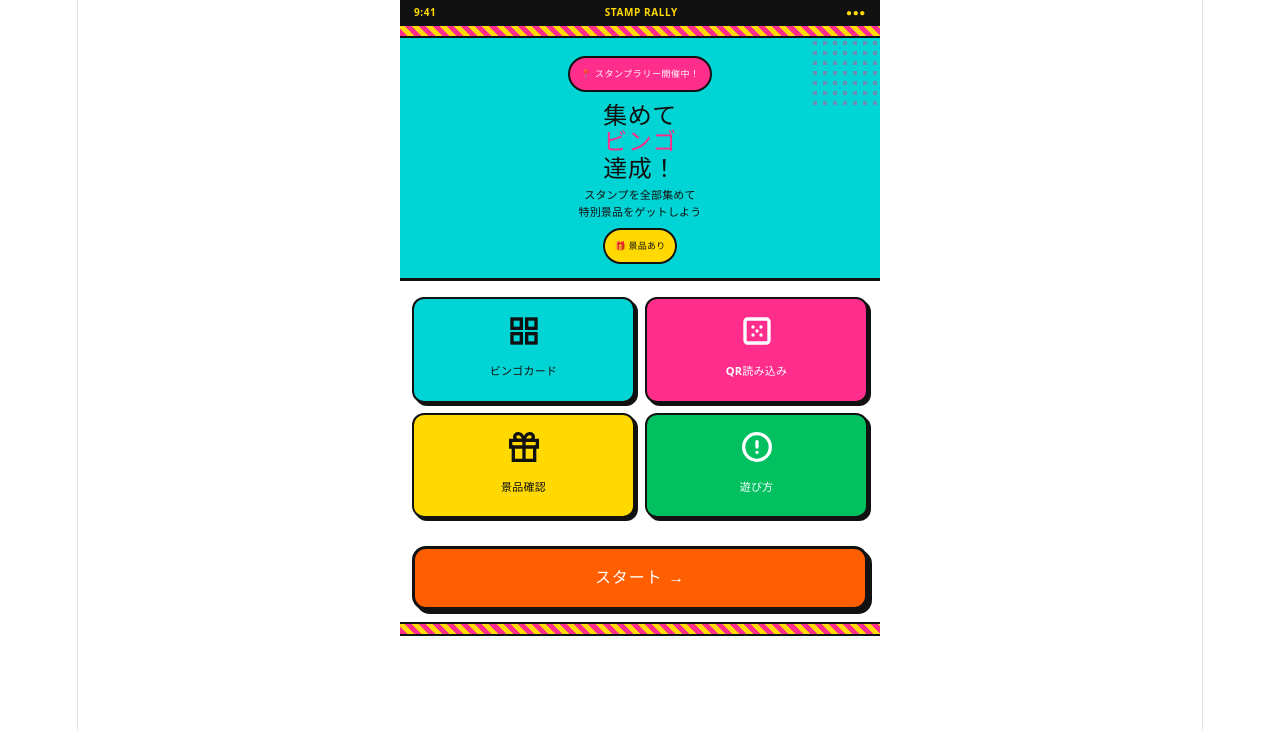
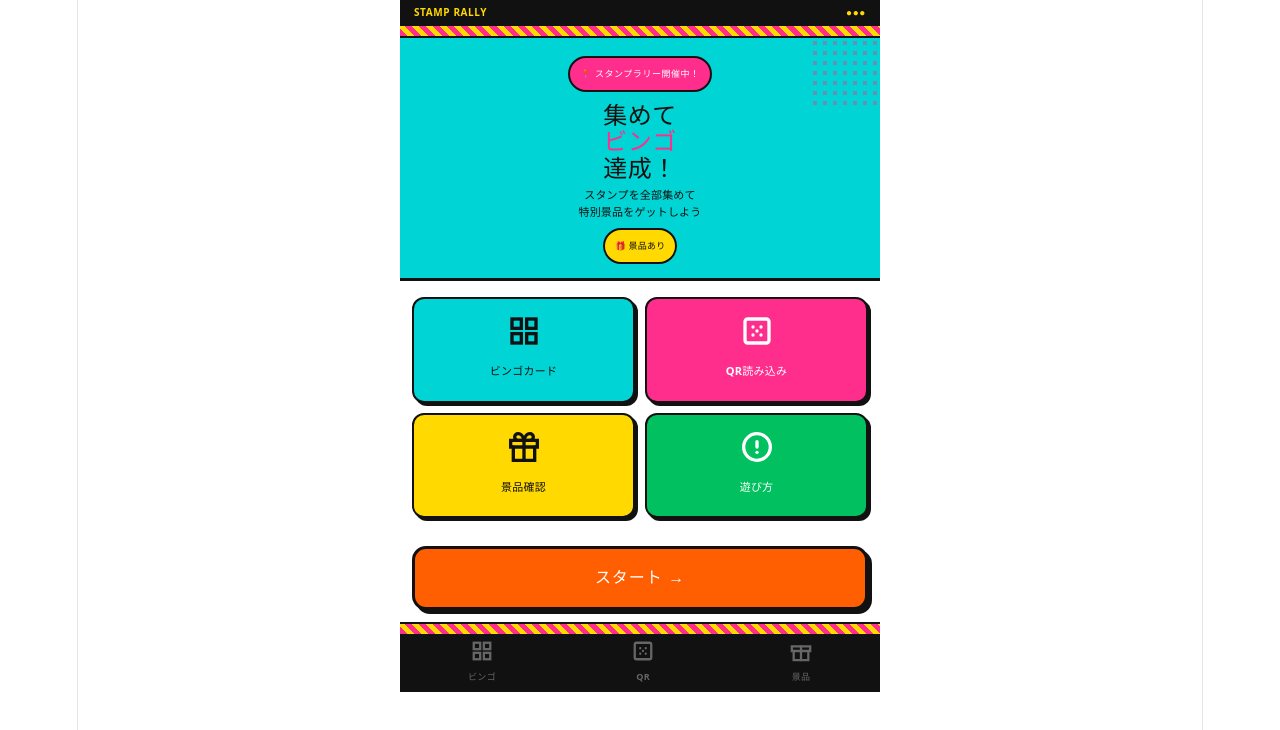
Before and after one commit to syun17/stamp_rally, a React (Vite) app in the folder stamp_rally_front/: page / in a window 1280 px wide. Shown: the top 730 px of the page. Built offline with nearby package versions, Linux system fonts and the light colour scheme.

Commit message:
各コンポーネントにcurrentScreenプロパティを追加し、ステータスバーをリファクタリングしました。タブバーを追加して、画面遷移を改善しました。

```diff
--- a/stamp_rally_front/src/App.jsx
+++ b/stamp_rally_front/src/App.jsx
@@ -16,11 +16,11 @@ function App() {
 
   return (
     <div className="phone">
-      {currentScreen === 'home' && <Home navigate={navigate} />}
+      {currentScreen === 'home' && <Home navigate={navigate} currentScreen={currentScreen} />}
       {currentScreen === 'bingo' && <Bingo navigate={navigate} currentScreen={currentScreen} />}
       {currentScreen === 'qr' && <Qr navigate={navigate} currentScreen={currentScreen} />}
       {currentScreen === 'prize' && <Prize navigate={navigate} currentScreen={currentScreen} />}
-      {currentScreen === 'manual' && <Manual navigate={navigate} />}
+      {currentScreen === 'manual' && <Manual navigate={navigate} currentScreen={currentScreen} />}
     </div>
   );
 }
--- a/stamp_rally_front/src/components/Bingo.jsx
+++ b/stamp_rally_front/src/components/Bingo.jsx
@@ -101,7 +101,7 @@ const Bingo = ({ navigate, currentScreen }) => {
 
   return (
     <div className="screen">
-      <div className="status-bar"><span>9:41</span><span>STAMP RALLY</span><span>●●●</span></div>
+      <div className="status-bar"><span>STAMP RALLY</span><span>●●●</span></div>
       <div className="nav-bar" style={{ background: '#FFD900' }}>
         <div className="nav-back clickable" onClick={() => navigate('home')}>‹ ホーム</div>
         <div className="nav-title">スタンプカード</div>
--- a/stamp_rally_front/src/components/Home.jsx
+++ b/stamp_rally_front/src/components/Home.jsx
@@ -1,7 +1,7 @@
-const Home = ({ navigate }) => {
+const Home = ({ navigate, currentScreen }) => {
   return (
     <div className="screen">
-      <div className="status-bar"><span>9:41</span><span>STAMP RALLY</span><span>●●●</span></div>
+      <div className="status-bar"><span>STAMP RALLY</span><span>●●●</span></div>
       <div className="stripe"></div>
       <div className="home-hero">
         <div className="hero-dots-deco"></div>
@@ -41,6 +41,27 @@ const Home = ({ navigate }) => {
       <div style={{ flex: 1 }}></div>
       <div className="big-btn clickable" onClick={() => navigate('bingo')}>スタート →</div>
       <div className="stripe"></div>
+      <div className="tab-bar">
+        <div className={`tab-item clickable ${currentScreen === 'bingo' ? 'active' : ''}`} onClick={() => navigate('bingo')}>
+          <svg className="tab-icon" viewBox="0 0 24 24" fill="none" stroke="currentColor" strokeWidth="2.5" strokeLinecap="round">
+            <rect x="3" y="3" width="7" height="7" /><rect x="14" y="3" width="7" height="7" />
+            <rect x="3" y="14" width="7" height="7" /><rect x="14" y="14" width="7" height="7" />
+          </svg>
+          ビンゴ
+        </div>
+        <div className={`tab-item clickable ${currentScreen === 'qr' ? 'active' : ''}`} onClick={() => navigate('qr')}>
+          <svg className="tab-icon" viewBox="0 0 24 24" fill="none" stroke="currentColor" strokeWidth="2.5" strokeLinecap="round">
+            <rect x="3" y="3" width="18" height="18" rx="2" /><path d="M9 9h.01M15 9h.01M9 15h.01M15 15h.01M12 12h.01" />
+          </svg>
+          QR
+        </div>
+        <div className={`tab-item clickable ${currentScreen === 'prize' ? 'active' : ''}`} onClick={() => navigate('prize')}>
+          <svg className="tab-icon" viewBox="0 0 24 24" fill="none" stroke="currentColor" strokeWidth="2.5" strokeLinecap="round">
+            <path d="M20 12V22H4V12" /><path d="M22 7H2v5h20V7z" /><path d="M12 22V7" />
+          </svg>
+          景品
+        </div>
+      </div>
     </div>
   );
 };
--- a/stamp_rally_front/src/components/Manual.jsx
+++ b/stamp_rally_front/src/components/Manual.jsx
@@ -1,7 +1,7 @@
-const Manual = ({ navigate }) => {
+const Manual = ({ navigate, currentScreen }) => {
   return (
     <div className="screen">
-      <div className="status-bar"><span>9:41</span><span>STAMP RALLY</span><span>●●●</span></div>
+      <div className="status-bar"><span>STAMP RALLY</span><span>●●●</span></div>
       <div className="nav-bar" style={{ background: '#00C060' }}>
         <div className="nav-back clickable" style={{ color: '#FFD900' }} onClick={() => navigate('home')}>‹ 戻る</div>
         <div className="nav-title" style={{ color: '#FFF' }}>遊び方</div>
@@ -37,6 +37,27 @@ const Manual = ({ navigate }) => {
           </div>
         </div>
       </div>
+      <div className="tab-bar">
+        <div className={`tab-item clickable ${currentScreen === 'bingo' ? 'active' : ''}`} onClick={() => navigate('bingo')}>
+          <svg className="tab-icon" viewBox="0 0 24 24" fill="none" stroke="currentColor" strokeWidth="2.5" strokeLinecap="round">
+            <rect x="3" y="3" width="7" height="7" /><rect x="14" y="3" width="7" height="7" />
+            <rect x="3" y="14" width="7" height="7" /><rect x="14" y="14" width="7" height="7" />
+          </svg>
+          ビンゴ
+        </div>
+        <div className={`tab-item clickable ${currentScreen === 'qr' ? 'active' : ''}`} onClick={() => navigate('qr')}>
+          <svg className="tab-icon" viewBox="0 0 24 24" fill="none" stroke="currentColor" strokeWidth="2.5" strokeLinecap="round">
+            <rect x="3" y="3" width="18" height="18" rx="2" /><path d="M9 9h.01M15 9h.01M9 15h.01M15 15h.01M12 12h.01" />
+          </svg>
+          QR
+        </div>
+        <div className={`tab-item clickable ${currentScreen === 'prize' ? 'active' : ''}`} onClick={() => navigate('prize')}>
+          <svg className="tab-icon" viewBox="0 0 24 24" fill="none" stroke="currentColor" strokeWidth="2.5" strokeLinecap="round">
+            <path d="M20 12V22H4V12" /><path d="M22 7H2v5h20V7z" /><path d="M12 22V7" />
+          </svg>
+          景品
+        </div>
+      </div>
     </div>
   );
 };
--- a/stamp_rally_front/src/components/Prize.jsx
+++ b/stamp_rally_front/src/components/Prize.jsx
@@ -1,7 +1,7 @@
-const Prize = ({ navigate }) => {
+const Prize = ({ navigate, currentScreen }) => {
   return (
     <div className="screen">
-      <div className="status-bar"><span>9:41</span><span>STAMP RALLY</span><span>●●●</span></div>
+      <div className="status-bar"><span>STAMP RALLY</span><span>●●●</span></div>
       <div className="nav-bar" style={{ background: '#FF2D8B' }}>
         <div className="nav-back clickable" style={{ color: '#FFD900' }} onClick={() => navigate('bingo')}>‹ 戻る</div>
         <div className="nav-title" style={{ color: '#FFF' }}>景品</div>
@@ -32,6 +32,27 @@ const Prize = ({ navigate }) => {
         <div style={{ flex: 1 }}></div>
         <div className="big-btn outline clickable" onClick={() => navigate('bingo')}>← 戻る</div>
       </div>
+      <div className="tab-bar">
+        <div className={`tab-item clickable ${currentScreen === 'bingo' ? 'active' : ''}`} onClick={() => navigate('bingo')}>
+          <svg className="tab-icon" viewBox="0 0 24 24" fill="none" stroke="currentColor" strokeWidth="2.5" strokeLinecap="round">
+            <rect x="3" y="3" width="7" height="7" /><rect x="14" y="3" width="7" height="7" />
+            <rect x="3" y="14" width="7" height="7" /><rect x="14" y="14" width="7" height="7" />
+          </svg>
+          ビンゴ
+        </div>
+        <div className={`tab-item clickable ${currentScreen === 'qr' ? 'active' : ''}`} onClick={() => navigate('qr')}>
+          <svg className="tab-icon" viewBox="0 0 24 24" fill="none" stroke="currentColor" strokeWidth="2.5" strokeLinecap="round">
+            <rect x="3" y="3" width="18" height="18" rx="2" /><path d="M9 9h.01M15 9h.01M9 15h.01M15 15h.01M12 12h.01" />
+          </svg>
+          QR
+        </div>
+        <div className={`tab-item clickable ${currentScreen === 'prize' ? 'active' : ''}`} onClick={() => navigate('prize')}>
+          <svg className="tab-icon" viewBox="0 0 24 24" fill="none" stroke="currentColor" strokeWidth="2.5" strokeLinecap="round">
+            <path d="M20 12V22H4V12" /><path d="M22 7H2v5h20V7z" /><path d="M12 22V7" />
+          </svg>
+          景品
+        </div>
+      </div>
     </div>
   );
 };
--- a/stamp_rally_front/src/components/Qr.jsx
+++ b/stamp_rally_front/src/components/Qr.jsx
@@ -1,10 +1,10 @@
 import '../App.css';
 
 
-const Qr = ({ navigate }) => {
+const Qr = ({ navigate, currentScreen }) => {
   return (
     <div className="screen">
-      <div className="status-bar"><span>9:41</span><span>STAMP RALLY</span><span>●●●</span></div>
+      <div className="status-bar"><span>STAMP RALLY</span><span>●●●</span></div>
       <div className="nav-bar" style={{ background: '#00D4D4' }}>
         <div className="nav-back clickable" onClick={() => navigate('bingo')}>‹ 戻る</div>
         <div className="nav-title">QR読み込み</div>
@@ -33,6 +33,27 @@ const Qr = ({ navigate }) => {
         <div style={{ flex: 1 }}></div>
         <div className="big-btn outline clickable" onClick={() => navigate('bingo')}>← 戻る</div>
       </div>
+      <div className="tab-bar">
+        <div className={`tab-item clickable ${currentScreen === 'bingo' ? 'active' : ''}`} onClick={() => navigate('bingo')}>
+          <svg className="tab-icon" viewBox="0 0 24 24" fill="none" stroke="currentColor" strokeWidth="2.5" strokeLinecap="round">
+            <rect x="3" y="3" width="7" height="7" /><rect x="14" y="3" width="7" height="7" />
+            <rect x="3" y="14" width="7" height="7" /><rect x="14" y="14" width="7" height="7" />
+          </svg>
+          ビンゴ
+        </div>
+        <div className={`tab-item clickable ${currentScreen === 'qr' ? 'active' : ''}`} onClick={() => navigate('qr')}>
+          <svg className="tab-icon" viewBox="0 0 24 24" fill="none" stroke="currentColor" strokeWidth="2.5" strokeLinecap="round">
+            <rect x="3" y="3" width="18" height="18" rx="2" /><path d="M9 9h.01M15 9h.01M9 15h.01M15 15h.01M12 12h.01" />
+          </svg>
+          QR
+        </div>
+        <div className={`tab-item clickable ${currentScreen === 'prize' ? 'active' : ''}`} onClick={() => navigate('prize')}>
+          <svg className="tab-icon" viewBox="0 0 24 24" fill="none" stroke="currentColor" strokeWidth="2.5" strokeLinecap="round">
+            <path d="M20 12V22H4V12" /><path d="M22 7H2v5h20V7z" /><path d="M12 22V7" />
+          </svg>
+          景品
+        </div>
+      </div>
     </div>
   );
 };
```
